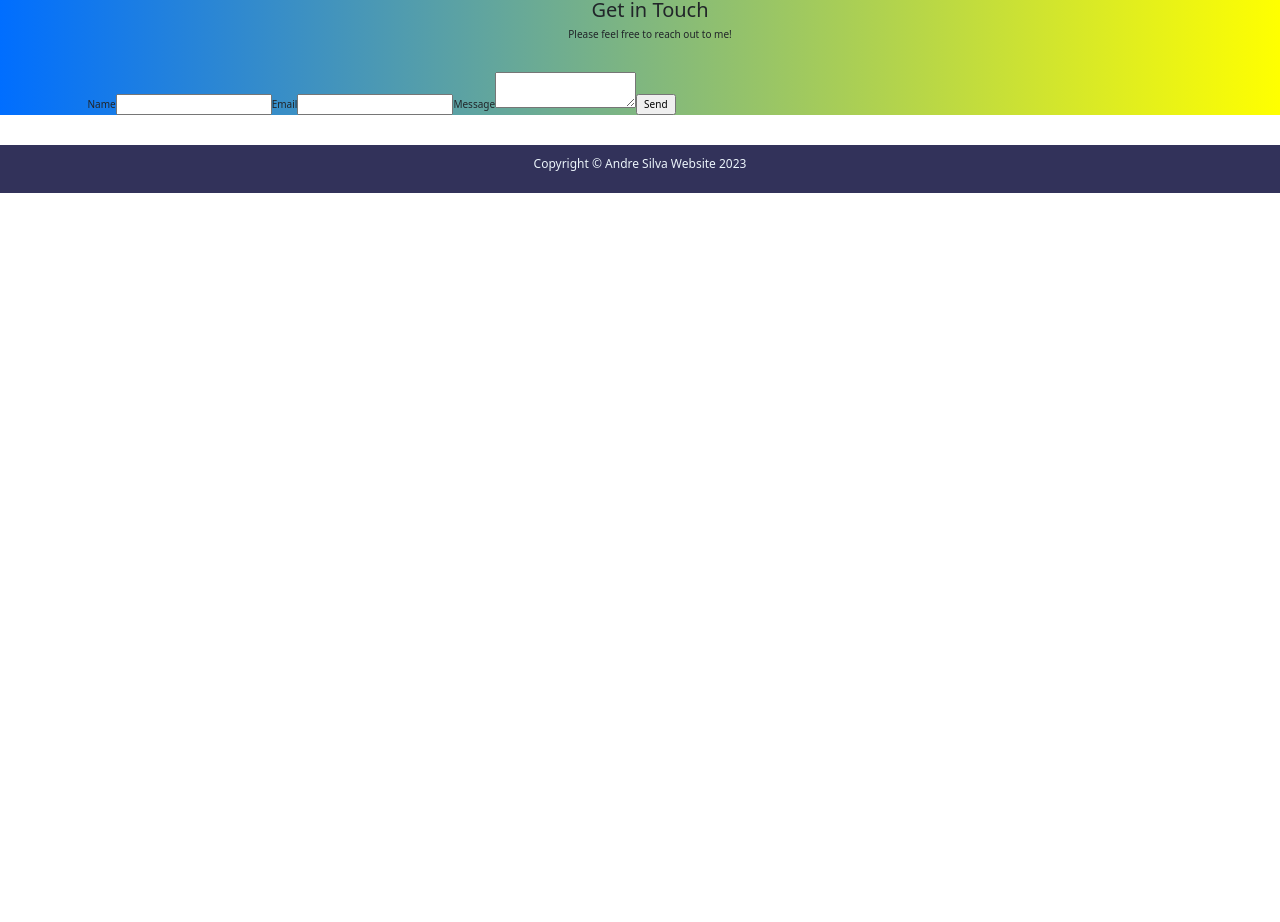
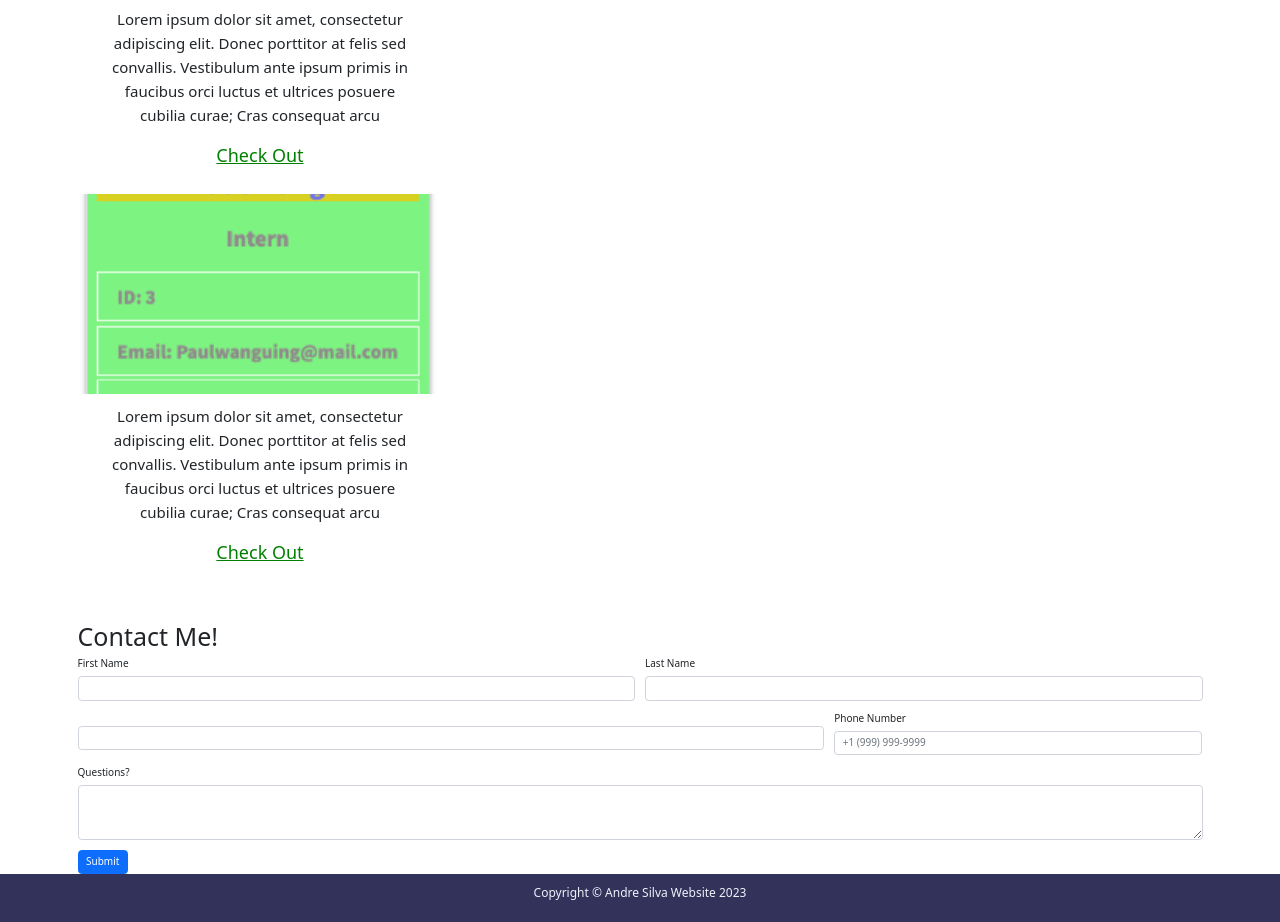
Before and after one commit to americanoame/React-Portfolio-project, a React (Create React App) app in the folder portfolio/: page / in a window 1280 px wide. Shown: the part 1779-2701 px from the top of the page. Before the commit the page ends 1972 px from the top, so only its background shows below. Built offline with nearby package versions, Linux system fonts and the light colour scheme.

Commit message:
new project sectio

```diff
--- a/portfolio/src/App.css
+++ b/portfolio/src/App.css
@@ -326,8 +326,8 @@
 
   /* ----CONTACT------ */
 
-  .mb-4 {
-    padding-left: 20px;
+  #mb-4 {
+    padding: 50px;
     margin-top: 100px;
     background-image: linear-gradient(to right, rgb(0, 110, 255), yellow);
 
@@ -368,3 +368,87 @@
     margin-left: 20px; */
 
   }
+
+
+
+
+
+
+  .section-header  {
+    text-align: center;
+    margin-bottom: 70px;
+    margin-top: 70px;
+  }
+
+  .section-header p {
+    font-size: 18px;
+  }
+
+  .single-service {
+    text-align: center;
+  }
+
+
+  .service-bg {
+    height: 200px;
+    position: relative;
+  }
+
+
+
+
+  .service-bg-1 {
+    /* max-width: 100%;
+    height: auto; */
+    background: url("./assets/teamgenerator.png");
+    -webkit-background-size: cover;
+    background-size: cover;
+    background-position: center;
+  }
+
+  .service-bg-2 {
+    background: url("./assets/teamgenerator.png");
+    -webkit-background-size: cover;
+    background-size: cover;
+    background-position: center;
+  }
+
+  .service-bg-3 {
+    background: url("./assets/teamgenerator.png");
+    -webkit-background-size: cover;
+    background-size: cover;
+    background-position: center;
+  }
+
+  .service-bg-4 {
+    background: url("./assets/teamgenerator.png");
+    -webkit-background-size: cover;
+    background-size: cover;
+    background-position: center;
+  }
+  .service-bg-5 {
+    background: url("./assets/teamgenerator.png");
+    -webkit-background-size: cover;
+    background-size: cover;
+    background-position: center;
+  }
+
+  .service-text {
+    padding: 10px 30px 20px;
+    font-size: 15px;
+    font-weight: 500;
+  }
+
+  .service-text p {
+    margin: 0;
+    line-height: 1.6;
+  }
+
+  .btn-area {
+    display: inline-block;
+    padding: 5px;
+    color: green;
+    margin-top: 10px;
+    font-size: 18px;
+
+  }
--- a/portfolio/src/components/About.js
+++ b/portfolio/src/components/About.js
@@ -15,7 +15,7 @@
                                 <p>I design and develop services for customers of all sizes, specializing in creating stylish, modern websites, web services and online stores.</p>
                                 <div class="btn-bar">
                                     <a class="px-btn theme" href="https://github.com/americanoame">GitHub Account</a>
-                                    {/* <a class="px-btn theme-t" href="#">Download CV</a> */}
+                                    <a class="px-btn theme-t" href="#">Download CV</a>
                                 </div>
                             </div>
                         </div>
--- a/portfolio/src/components/Contact.js
+++ b/portfolio/src/components/Contact.js
@@ -15,8 +15,56 @@
       });
   };
 
+
+
+
   return (
-    <section id="contact" class="mb-4">
+
+    <div class="container mt-5">
+      <div class="card-body">
+        <h1 class="contact">Contact Me!</h1>
+        <form class="row g-3" ref={form} onSubmit={sendEmail}>
+          <div class="col-md-6">
+            <label for="firstName" class="form-label">First Name</label>
+            <input type="text" class="form-control" id="firstNmae" require />
+          </div>
+          <div class="col-md-6">
+            <label for="lastName" class="form-label">Last Name</label>
+            <input type="text" class="form-control" id="LasttNmae" require />
+          </div>
+
+          <div class="col-md-8">
+            <label for="emailInfo" class="form-label id='emailInfo"></label>
+            <input type="text" class="form-control" name="user_name" require />
+
+          </div>
+          <div class="col-md-4">
+            <label for="phoneNumber" class="form-label">Phone Number</label>
+            <input type="text" class="form-control" id="phoneNumber" placeholder="+1 (999) 999-9999" />
+          </div>
+
+          <div class='col-md-12'>
+            <label for="comments" class="form-label">Questions?</label>
+            <textarea type="email" name="user_email" class="form-control id=" comments rows="3"></textarea>
+          </div>
+          <div class="col-md-12">
+            <button type="submit" class="btn btn-primary">Submit</button>
+          </div>
+        </form>
+      </div>
+    </div>
+
+  )
+}
+
+export default Contact;
+
+
+
+
+
+
+{/* <section id="contact" class="mb-4">
 
 <div class="container-lg">
 
@@ -29,7 +77,7 @@
 
     <form ref={form} onSubmit={sendEmail}>
       <label>Name</label>
-            <input type="text" name="user_name" />
+      <input type="text" name="user_name" required/>
       <label>Email</label>
       <input type="email" name="user_email" />
       <label>Message</label>
@@ -42,8 +90,4 @@
 
 </div>
 
-    </section>
-  )
-}
-
-export default Contact;
+</section> */}
--- a/portfolio/src/components/Navbar.js
+++ b/portfolio/src/components/Navbar.js
@@ -10,7 +10,7 @@
         <a class="nav-link" href="#projects">Project</a>
       </li>
       <li class="nav-item">
-        <a class="nav-link" href="#contact">contact</a>
+        <a class="nav-link" href="./contact">contact</a>
       </li>
       <li class="nav-item">
         <a class="nav-link" href="https://github.com/americanoame">Github</a>
--- a/portfolio/src/components/Projects.js
+++ b/portfolio/src/components/Projects.js
@@ -3,7 +3,63 @@
 const Projects = () => {
     return (
         <div>
-            <div id="projects" class="container my-5">
+            <div class="container">
+                <div class="row">
+                    <div class="col-md-12">
+                        <div class="section-header">
+                            <h2>Projects</h2>
+                            <p>Latest Work</p>
+                        </div>
+                    </div>
+                </div>
+                <div class="row">
+                    <div class="col-md-4">
+                        <div class="single-service">
+                            <div class="service-bg service-bg-1">
+                                {/* <h2>Notaker</h2> */}
+                            </div>
+                            <div class="service-text">
+                                <p>Lorem ipsum dolor sit amet,
+                                    consectetur adipiscing elit.
+                                    Donec porttitor at
+                                    felis sed convallis. Vestibulum
+                                    ante ipsum primis in faucibus
+                                    orci luctus et ultrices posuere
+                                    cubilia curae; Cras consequat
+                                    arcu</p>
+                                <a href="" class="btn-area">Check Out</a>
+                            </div>
+                        </div>
+                        <div class="single-service">
+                            <div class="service-bg service-bg-1">
+                                {/* <h2>Notaker</h2> */}
+                            </div>
+                            <div class="service-text">
+                                <p>Lorem ipsum dolor sit amet,
+                                    consectetur adipiscing elit.
+                                    Donec porttitor at
+                                    felis sed convallis. Vestibulum
+                                    ante ipsum primis in faucibus
+                                    orci luctus et ultrices posuere
+                                    cubilia curae; Cras consequat
+                                    arcu</p>
+                                <a href="" class="btn-area">Check Out</a>
+                            </div>
+                        </div>
+                    </div>
+                </div>
+            </div>
+        </div>
+
+    )
+}
+
+export default Projects;
+
+
+
+
+{/* <div id="projects" class="container my-5">
 <h2 class="text-center">Image Gallery</h2>
 <div class="row">
     <div class="col-lg-3 col-md-4 col-6 thumb">
@@ -28,90 +84,4 @@
         </a>
     </div>
 </div>
-            </div>
-        </div>
-
-
-    )
-}
-
-export default Projects;
-
-
-
-
-
-{/* <section id="projects">
-                <div class="container">
-                    <div class="text-center mb-5">
-                        <h5 class="text-primary h1">Projects</h5>
-                        <h2 class="display-20 display-md-18 display-lg-16">Check My Latest Projects</h2>
-                    </div>
-                    <div class="row">
-                        <div class="col-sm-6 col-lg-3 mb-1-9">
-                            <div class="card-wrapper">
-                                <div class="card-img"><img src="https://www.bootdey.com/image/280x280/FFB6C1/000000" alt="..." /></div>
-                                <div class="card-body">
-                                    <div>
-                                        <h3 class="h5">Kitchen Cleaning</h3>
-                                        <p class="display-30">Proin gravida nibh vel velit auctor alique.</p>
-                                        <a href="#!" class="read-more">view project</a>
-                                    </div>
-                                </div>
-                            </div>
-                        </div>
-                        <div class="col-sm-6 col-lg-3 mb-1-9">
-                            <div class="card-wrapper">
-                                <div class="card-img"><img src="https://www.bootdey.com/image/280x280/6495ED/000000" alt="..." /></div>
-                                <div class="card-body">
-                                    <div>
-                                        <h3 class="h5">Window Cleaning</h3>
-                                        <p class="display-30">Gravida proin nibh vel velit auctor alique.</p>
-                                        <a href="#!" class="read-more">view project</a>
-                                    </div>
-                                </div>
-                            </div>
-                        </div>
-                        <div class="col-sm-6 col-lg-3 mb-1-9">
-                            <div class="card-wrapper">
-                                <div class="card-img"><img src={teamgenerator} /></div>
-                                <div class="card-body">
-                                    <div>
-                                        <h3 class="h5">Storage Cleaning</h3>
-                                        <p class="display-30">Nibh proin gravida vel velit auctor alique.</p>
-                                        <a href="#!" class="read-more">view project</a>
-                                    </div>
-                                </div>
-                            </div>
-                        </div>
-                        <div class="col-sm-6 col-lg-3 mb-1-9">
-                            <div class="card-wrapper">
-                                <div class="card-img"><img src="https://www.bootdey.com/image/280x280/00CED1/000000" alt="..." /></div>
-                                <div class="card-body">
-                                    <div>
-                                        <h3 class="h5">Floor Cleaning</h3>
-                                        <p class="display-30">Vel proin gravida nibh velit auctor alique.</p>
-                                        <a href="#!" class="read-more">view project</a>
-                                    </div>
-                                </div>
-                            </div>
-                        </div>
-                        <div class="col-sm-6 col-lg-3 mb-1-9 mb-lg-0">
-                            <div class="card-wrapper">
-                                <div class="card-img"><img src="https://www.bootdey.com/image/280x280/483D8B/000000" alt="..." /></div>
-                                <div class="card-body">
-                                    <div>
-                                        <h3 class="h5">Office Cleaning</h3>
-                                        <p class="display-30">Auctor proin gravida nibh vel velit alique.</p>
-                                        <a href="#!" class="read-more">view project</a>
-                                    </div>
-                                </div>
-                            </div>
-                        </div>
-                    </div>
-
-                </div>
-            </section>
-
-
- */}
+</div> */}
```
Also changed, not shown: portfolio/package.json (+7 -1 lines), 2 other files (tests, documents, lock files or other folders). Lines whose indentation alone changed are shown as unchanged.
